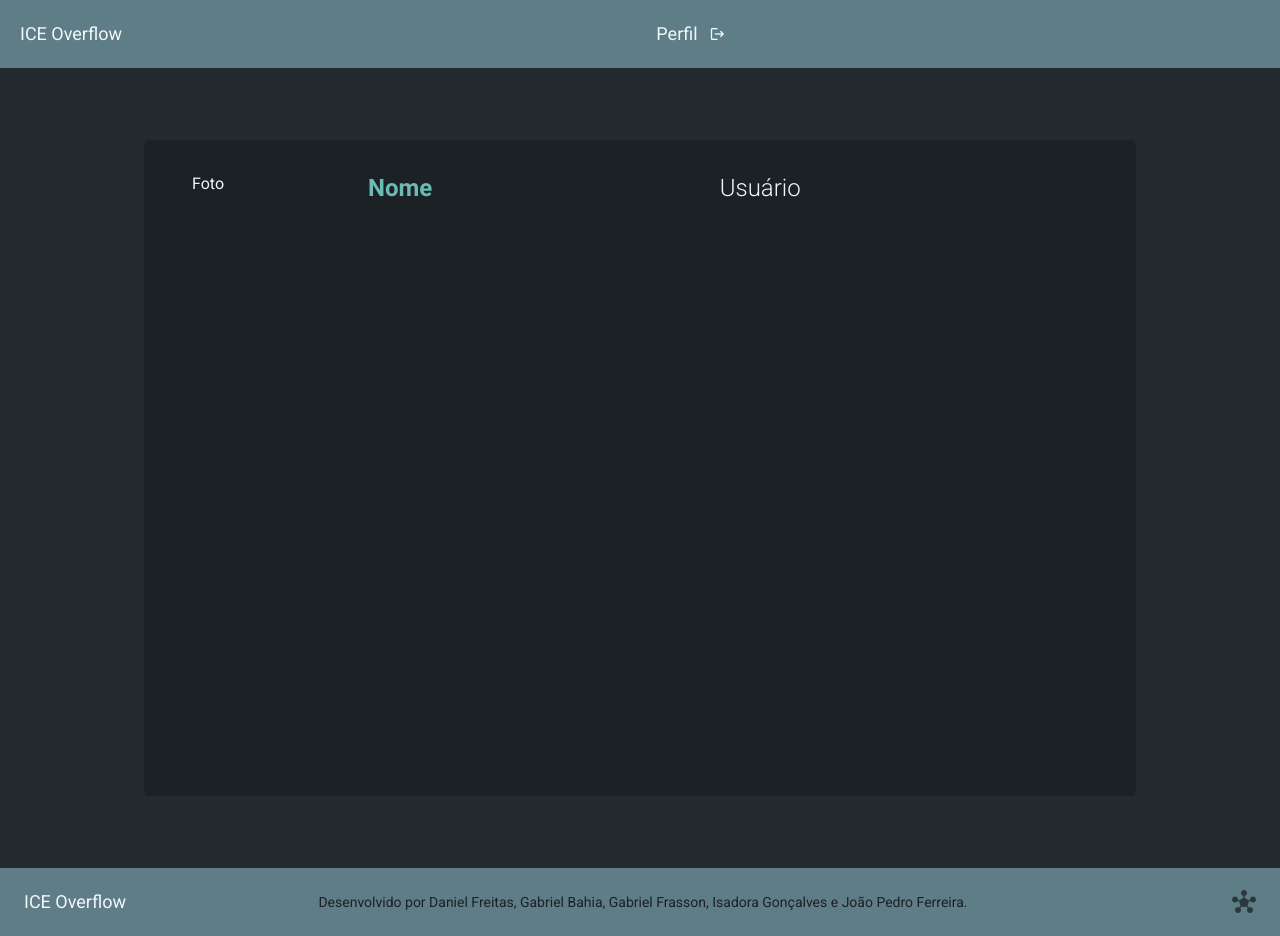
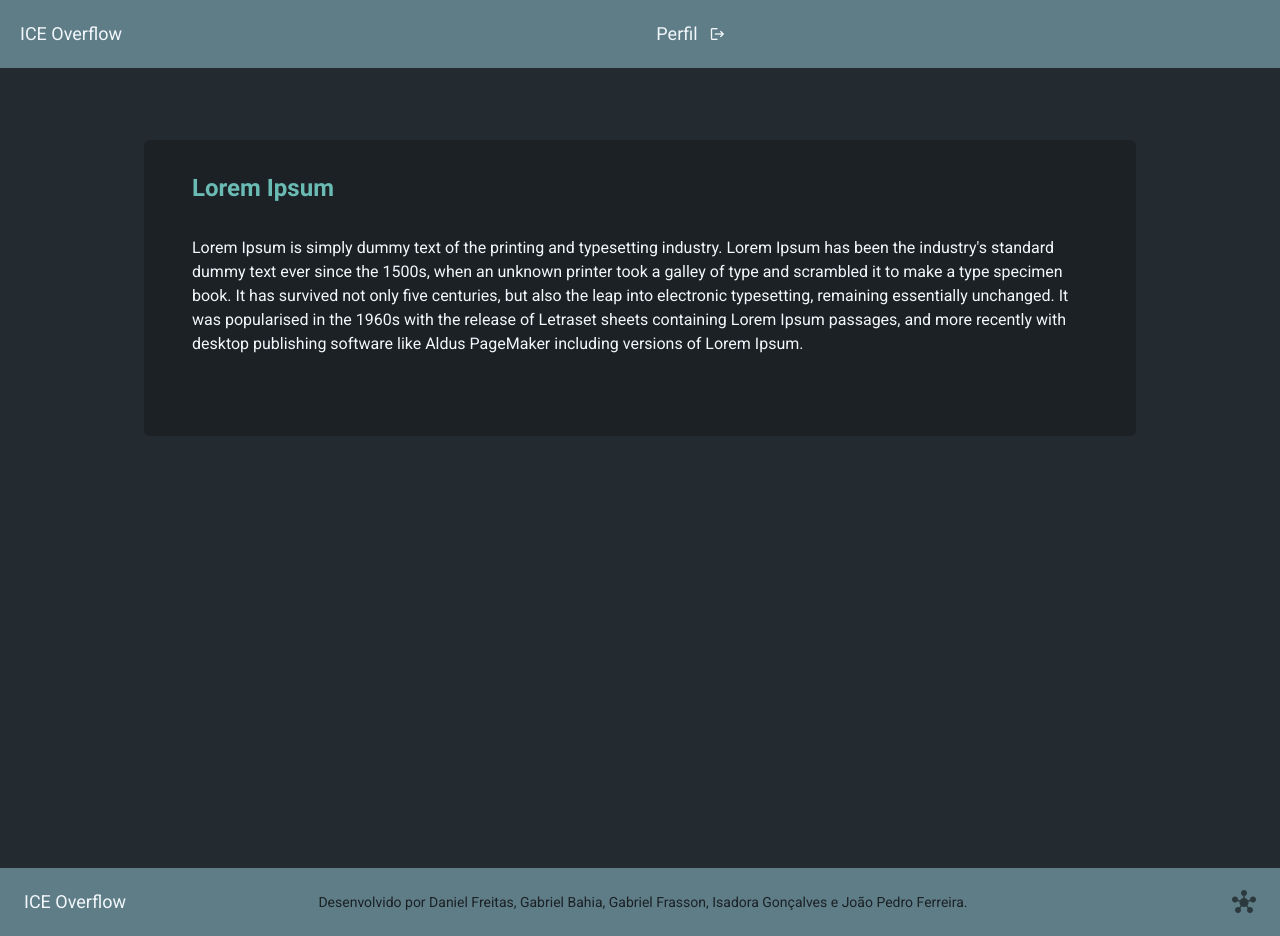
Before and after one commit to isa56/dcc117-ice-overflow, a Vue app in the folder frontend-vue/: page /perfil in a window 1280 px wide. Built offline with nearby package versions, Linux system fonts and the light colour scheme.

Commit message:
Criando componente PostProfile para os posts que irao aparecer no perfil do usuario

```diff
--- /dev/null
+++ b/frontend-vue/src/components/PostProfile.vue
@@ -0,0 +1,27 @@
+<template>
+  <div class="bg-background-dark my-10 pt-8 p-12 rounded-md">
+    <div class="mb-8">
+      <div class="flex mb-2 items-center justify-start">
+        <h2 class="text-2xl text-primary font-bold">{{ post.title }}</h2>
+      </div>
+    </div>
+
+    <div class="my-8">
+      <p>{{ post.text }}</p>
+    </div>
+
+  </div>
+</template>
+
+<script>
+
+export default {
+  name: "PostProfile",
+  props: ["post"],
+  data() {
+    return {};
+  },
+};
+</script>
+
+<style scoped></style>
--- a/frontend-vue/src/views/ProfileView.vue
+++ b/frontend-vue/src/views/ProfileView.vue
@@ -1,33 +1,27 @@
 <template>
-    <div class="flex flex-col px-36 py-8">
-        <div class="flex flex-row bg-background-dark my-10 pt-8 p-12 rounded-md">
-            <div class="flex flex-row mb-2 space-x-36">
-                <h4 class="text-base text-white">Foto</h4>
-                <h2 class="text-2xl text-primary font-bold">Nome</h2>
-            </div>
-            <div class="flex mb-2 space-x-36">
-                <h3 class="text-2xl font-light">Usuário</h3>
-            </div>
-        </div>
-    </div>
+  <div class="flex flex-col px-36 py-8">
+
+    <PostProfile :post="post" />
+
+  </div>
 </template>
 
-
 <script>
+import PostProfile from "@/components/PostProfile.vue";
 
 export default {
-  name: 'ProfileView',
-  components: {},
-  data () {
+  components: { PostProfile },
+  name: "ProfileView",
+  data() {
     return {
-        name: "",
-
-    }
+      post: {
+        title: "Lorem Ipsum",
+        authorName: "GatinhoFeliz123",
+        text: "Lorem Ipsum is simply dummy text of the printing and typesetting industry. Lorem Ipsum has been the industry's standard dummy text ever since the 1500s, when an unknown printer took a galley of type and scrambled it to make a type specimen book. It has survived not only five centuries, but also the leap into electronic typesetting, remaining essentially unchanged. It was popularised in the 1960s with the release of Letraset sheets containing Lorem Ipsum passages, and more recently with desktop publishing software like Aldus PageMaker including versions of Lorem Ipsum.",
+      },
+    };
   },
-
-}
+};
 </script>
 
-<style scoped>
-
-</style>
+<style scoped></style>
```
